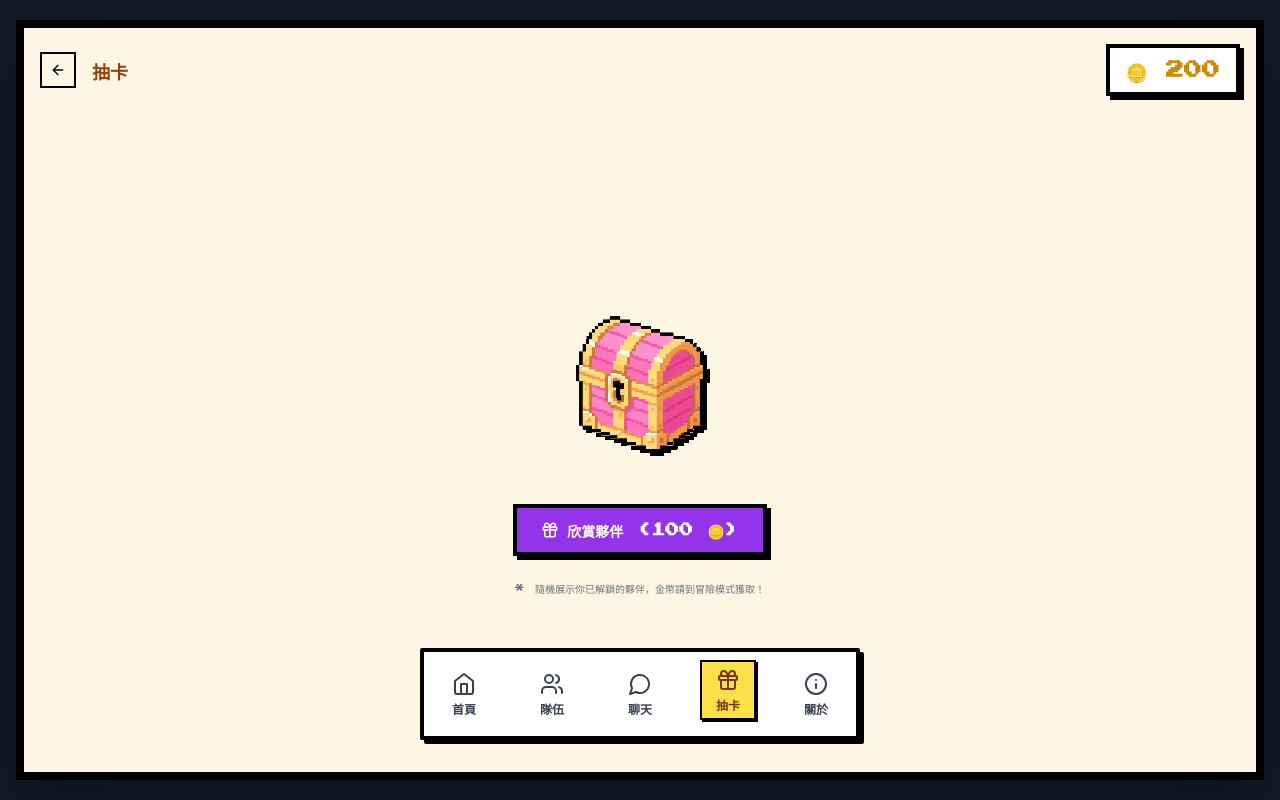
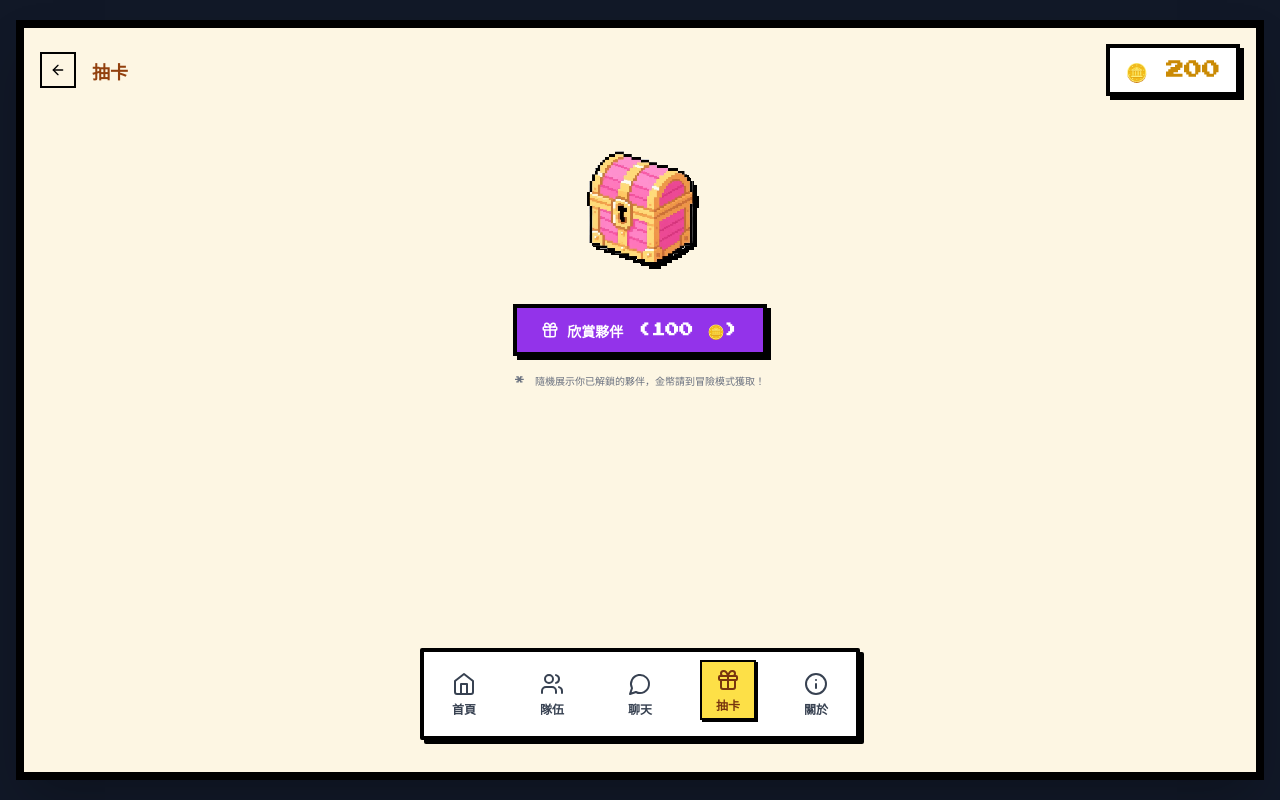
Before and after one commit to Diquak/cutiewar, a React (Vite) app in the folder cutie-war/: page / in a window 1280 px wide. Both pictures are taken after a click on the button "抽卡". Built offline with nearby package versions, Linux system fonts and the light colour scheme; a web font is replaced by a local one.

Commit message:
Add files via upload

```diff
--- a/cutie-war/src/pages/Gacha.jsx
+++ b/cutie-war/src/pages/Gacha.jsx
@@ -53,37 +53,43 @@ export default function Gacha({ onBack }) {
                     <span className="text-lg font-bold text-yellow-600">🪙 {coins}</span>
                 </div>
             </div>
-            {/* Content Area */}
-            <div className="flex-1 flex flex-col items-center justify-center space-y-6 p-4 overflow-y-auto">
-                <div className={`relative transition-all duration-500 ${isPulling ? 'scale-110 animate-pulse' : ''}`}>
-                    <img src="/images/gacha_box.PNG" alt="Gacha Box" className="w-48 pixel-art filter drop-shadow-[4px_4px_0_rgba(0,0,0,1)]"
+
+            {/* Content Area - 可滾動 */}
+            <div className="flex-1 overflow-y-auto p-4">
+                <div className="flex flex-col items-center justify-start space-y-4 min-h-full">
+                    {/* 抽獎箱 */}
+                    <div className={`relative transition-all duration-500 shrink-0 ${isPulling ? 'scale-110 animate-pulse' : ''}`}>
+                        <img src="/images/gacha_box.PNG" alt="Gacha Box" className="w-40 pixel-art filter drop-shadow-[4px_4px_0_rgba(0,0,0,1)]"
                             onError={(e) => e.target.src = 'https://placehold.co/200x200?text=Box'}
                         />
                         {isPulling && <Sparkles className="absolute top-0 left-0 text-yellow-400 animate-spin w-full h-full opacity-50" />}
                     </div>
 
+                    {/* 結果顯示 */}
                     {result && !isPulling && (
-                    <div className="bg-white p-4 border-4 border-black shadow-pixel-lg flex flex-col items-center">
+                        <div className="bg-white p-4 border-4 border-black shadow-pixel-lg flex flex-col items-center shrink-0">
                             <h3 className="text-base font-bold mb-2 text-amber-600">✨ 今日的夥伴 ✨</h3>
-                        <img src={result.image} className="w-24 h-24 object-contain pixel-art mb-2" />
-                        <p className="text-lg font-black text-gray-800">{result.name}</p>
+                            <img src={result.image} className="w-20 h-20 object-contain pixel-art mb-2" />
+                            <p className="text-base font-black text-gray-800">{result.name}</p>
                             <p className="text-xs text-gray-500 mt-1">{result.role}</p>
                         </div>
                     )}
 
+                    {/* 抽獎按鈕 */}
                     <button
                         onClick={handlePull}
                         disabled={isPulling}
-                    className="bg-purple-600 hover:bg-purple-700 text-white text-sm font-bold py-3 px-6 border-4 border-black shadow-pixel active:shadow-none active:translate-y-1 disabled:opacity-50 flex items-center gap-2 transition-none"
+                        className="shrink-0 bg-purple-600 hover:bg-purple-700 text-white text-sm font-bold py-3 px-6 border-4 border-black shadow-pixel active:shadow-none active:translate-y-1 disabled:opacity-50 flex items-center gap-2 transition-none"
                     >
                         <Gift size={18} />
-                    欣賞夥伴 ({COST} 🪙)
+                        {isPulling ? "抽取中..." : `欣賞夥伴 (${COST} 🪙)`}
                     </button>
 
-                <p className="text-[10px] text-gray-500 text-center max-w-xs leading-relaxed">
+                    <p className="text-[10px] text-gray-500 text-center max-w-xs leading-relaxed shrink-0 pb-4">
                         * 隨機展示你已解鎖的夥伴，金幣請到冒險模式獲取！
                     </p>
                 </div>
             </div>
+        </div>
     );
 }
```
Lines whose indentation alone changed are shown as unchanged.
